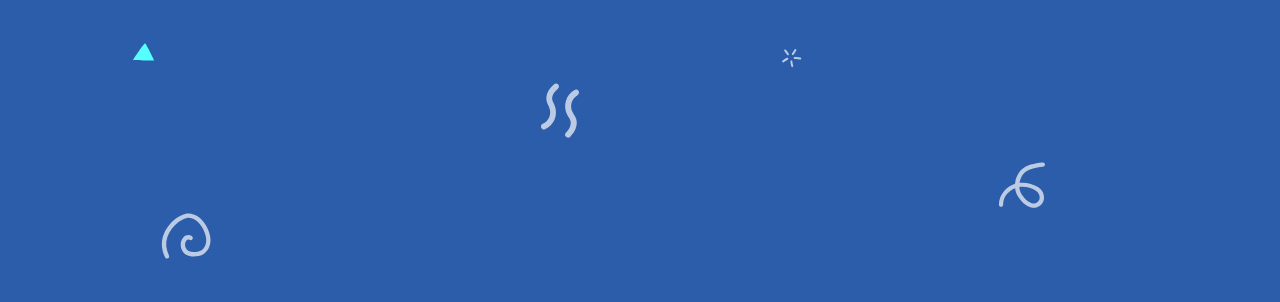
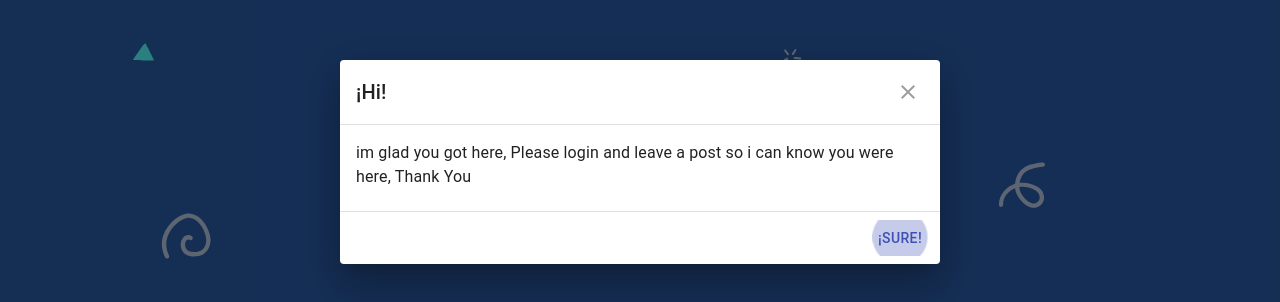
Before and after one commit to bilygc/instapicture, a React (Create React App) app: page / in a window 1280 px wide. Shown: the part 238-540 px from the top of the page. Built offline with nearby package versions, Linux system fonts and the light colour scheme; no server answers.

Commit message:
signin feataure

```diff
--- a/package.json
+++ b/package.json
@@ -5,6 +5,7 @@
   "dependencies": {
     "@material-ui/core": "^4.12.3",
     "@material-ui/icons": "^4.11.2",
+    "@material-ui/lab": "^4.0.0-alpha.60",
     "@testing-library/jest-dom": "^5.14.1",
     "@testing-library/react": "^11.2.7",
     "@testing-library/user-event": "^12.8.3",
--- a/src/App.js
+++ b/src/App.js
@@ -4,12 +4,18 @@ import Home from './components/Home/Home';
 import Auth from './components/Auth/Auth';
 import { Container } from '@material-ui/core';
 import  {BrowserRouter as Router, Routes, Route } from 'react-router-dom'
+import Dialog from './components/Dialog/Dialog'
 
 const App = () => {
+
+    const dialogTitle = "¡Hi!"
+    const dialogContent = "im glad you got here, Please login and leave a post so i can know you were here, Thank You"
+    const dialogButton = "¡Sure!"
     return (
         <Router>
             <Container maxWidth="lg" >
                 <Navbar/>
+                <Dialog dialogTitle={dialogTitle} dialogContent={dialogContent} dialogButton={dialogButton} />
                 <Routes>
                     <Route path="/" exact element={<Home/>} />
                     <Route path="/auth" exact element={<Auth/>} />
--- a/src/actions/auth.js
+++ b/src/actions/auth.js
@@ -1,13 +1,20 @@
 import * as api from '../api'
-import { AUTH } from '../constants/actionTypes';
+import { AUTH, LOGINERROR } from '../constants/actionTypes';
 
 export const signin = (FormData, navigate) => async (dispatch) =>{
     try {
         const {data} = await api.signIn(FormData);
         dispatch({type: AUTH, data})
-        navigate('/')
+        navigate('/?sign=true&message=You are logged In!!')
     } catch (error) {
         console.log(`Sign In error: ${error}`)
+        const errorInfo = {
+            open:true,
+            title:"Login failed...",
+            message: error
+        }
+        console.log("Action auth: ",errorInfo)
+        dispatch({type: LOGINERROR, payload:errorInfo})
     }
 }
 
@@ -16,7 +23,7 @@ export const signup = (FormData, navigate) => async (dispatch) =>{
         const {data} = await api.signUp(FormData);
         console.log("signUp data:"+JSON.stringify(data))
         dispatch({type:AUTH, data})
-        navigate('/')
+        navigate('/?sign=true&message=Congrats you are Signed up!!')
     } catch (error) {
         console.log(`Sign Up error: ${error}`)
     }
--- a/src/components/Auth/Auth.jsx
+++ b/src/components/Auth/Auth.jsx
@@ -1,4 +1,4 @@
-import React, {useState } from 'react'
+import React, {useState, useEffect } from 'react'
 import { Container, Paper, Typography, Grid, Avatar, Button } from '@material-ui/core'
 import LockOutlinedIcon from '@material-ui/icons/LockOutlined';
 import Icon from './icon'
@@ -21,10 +21,14 @@ const Auth = () => {
 
     const handleSubmit = (e) =>{
         e.preventDefault()
-        if (isSignup) {
-            dispatch(signup(formData, navigate))
-        }else{
-            dispatch(signin(formData, navigate))
+        try {
+            if (isSignup) {
+                dispatch(signup(formData, navigate))
+            }else{
+                dispatch(signin(formData, navigate))
+            }
+        } catch (error) {
+            console.log("catch error: ",error)
         }
     }
     const handleChange = (e) =>{
@@ -45,7 +49,7 @@ const Auth = () => {
 
         try {
             dispatch({type:'AUTH', data:{result, token}})
-            navigate('/')
+            navigate('/?sign=true&message=your are Logged In!!')
         } catch (error) {
             console.log(error)
         }
--- /dev/null
+++ b/src/components/Dialog/Dialog.jsx
@@ -0,0 +1,85 @@
+import React from 'react';
+import { withStyles } from '@material-ui/core/styles';
+import Button from '@material-ui/core/Button';
+import Dialog from '@material-ui/core/Dialog';
+import MuiDialogTitle from '@material-ui/core/DialogTitle';
+import MuiDialogContent from '@material-ui/core/DialogContent';
+import MuiDialogActions from '@material-ui/core/DialogActions';
+import IconButton from '@material-ui/core/IconButton';
+import CloseIcon from '@material-ui/icons/Close';
+import Typography from '@material-ui/core/Typography';
+import Slide from '@material-ui/core/Slide';
+import { useState } from 'react';
+
+const Transition = React.forwardRef(function Transition(props, ref) {
+  return <Slide direction="up" ref={ref} {...props} />;
+});
+
+const styles = (theme) => ({
+  root: {
+    margin: 0,
+    padding: theme.spacing(2),
+  },
+  closeButton: {
+    position: 'absolute',
+    right: theme.spacing(1),
+    top: theme.spacing(1),
+    color: theme.palette.grey[500],
+  },
+});
+
+const DialogTitle = withStyles(styles)((props) => {
+  const { children, classes, onClose, ...other } = props;
+  return (
+    <MuiDialogTitle disableTypography className={classes.root} {...other}>
+      <Typography variant="h6">{children}</Typography>
+      {onClose ? (
+        <IconButton aria-label="close" className={classes.closeButton} onClick={onClose}>
+          <CloseIcon />
+        </IconButton>
+      ) : null}
+    </MuiDialogTitle>
+  );
+});
+
+const DialogContent = withStyles((theme) => ({
+  root: {
+    padding: theme.spacing(2),
+  },
+}))(MuiDialogContent);
+
+const DialogActions = withStyles((theme) => ({
+  root: {
+    margin: 0,
+    padding: theme.spacing(1),
+  },
+}))(MuiDialogActions);
+
+export default function CustomizedDialogs({dialogTitle, dialogContent, dialogButton}) {
+  const [open, setOpen] = useState(true);
+
+  const handleClose = () => {
+    setOpen(false);
+  };
+
+
+  return (
+    <div>
+      <Dialog onClose={handleClose} aria-labelledby="customized-dialog-title" open={open} transitionDuration={Transition} >
+        <DialogTitle id="customized-dialog-title" onClose={handleClose}>
+          {dialogTitle}
+        </DialogTitle>
+        <DialogContent dividers>
+          <Typography gutterBottom>
+            {dialogContent}
+          </Typography>
+        </DialogContent>
+        <DialogActions>
+          <Button autoFocus onClick={handleClose} color="primary">
+            {dialogButton}
+          </Button>
+        </DialogActions>
+      </Dialog>
+    </div>
+  );
+}
--- a/src/components/Home/Home.jsx
+++ b/src/components/Home/Home.jsx
@@ -1,23 +1,52 @@
-import React, { useState, useEffect } from 'react'
+import React, { useState, useEffect, useRef } from 'react'
 import { Container, Grow, Grid } from '@material-ui/core';
 import { useDispatch } from 'react-redux';
 import {getPosts } from '../../actions/posts'
 import Posts from '../Posts/Posts';
 import Form from '../Form/Form';
 import useStyles from './styles';
+import { useSearchParams } from 'react-router-dom';
+import CustomizedSnackbars from '../Snackbar/Snackbar';
+
 
 const Home = () => {
     const [currentId, setCurrentId] = useState(null)
     const dispatch = useDispatch()
     const classes = useStyles();
+    let [searchParams, setSearchParams] = useSearchParams();
+    const goingClean = useRef(null)
+
+
+    var logInOut = searchParams.get('sign') !== null ? searchParams.get('sign') : searchParams.get('logout')
+    var message = searchParams.get('message')
+    console.log("message:",message," loginout: ",logInOut)
+
 
     useEffect(() => {
         dispatch( getPosts() )
     }, [dispatch, currentId])
 
+    const cleanUrl = () =>{
+        if(goingClean) setTimeout(() =>{
+            setSearchParams({})
+        },7500);
+    }
+
+    useEffect(() => {
+        goingClean.current = true;
+        cleanUrl();
+
+        return () => {
+            goingClean.current = false;
+        };
+
+    },[]);
+
+
     return (
         <Grow in>
             <Container className={classes.noPadding}  >
+                <CustomizedSnackbars severity="success" openS={logInOut} message={message} />
                 <Grid className={classes.mainContainer} container justifyContent="space-between" alignItems="stretch" spacing={3} >
                     <Grid item xs={12} sm={7} >
                         <Posts setCurrentId={setCurrentId}/>
--- a/src/components/Navbar/Navbar.jsx
+++ b/src/components/Navbar/Navbar.jsx
@@ -25,7 +25,8 @@ const Navbar = () => {
 
     const logOut = () =>{
         dispatch({type:'LOGOUT'})
-        navigate('/')
+        navigate('/?logout=true&message=you are logged out')
+        navigate(0)//refresh the page
         setUser(null)
     }
 
--- /dev/null
+++ b/src/components/Snackbar/Snackbar.jsx
@@ -0,0 +1,46 @@
+import React, { useEffect } from 'react';
+import Button from '@material-ui/core/Button';
+import Snackbar from '@material-ui/core/Snackbar';
+import MuiAlert from '@material-ui/lab/Alert';
+import { makeStyles } from '@material-ui/core/styles';
+// import { useSearchParams } from 'react-router-dom';
+
+
+function Alert(props) {
+  return <MuiAlert elevation={6} variant="filled" {...props} />;
+}
+
+const useStyles = makeStyles((theme) => ({
+  root: {
+    width: '100%',
+    '& > * + *': {
+      marginTop: theme.spacing(2),
+    },
+  },
+}));
+
+export default function CustomizedSnackbars({openS = false,severity, message = 'sucess!!'}) {
+  const classes = useStyles();
+  const [open, setOpen] = React.useState(openS);
+
+  const handleClose = (event, reason) => {
+    if (reason === 'clickaway') {
+      return;
+    }
+    setOpen(false);
+  }
+
+  return (
+    <div className={classes.root}>
+      <Snackbar open={open} autoHideDuration={6000} onClose={handleClose}>
+        <Alert onClose={handleClose} severity={severity}>
+          {message}
+        </Alert>
+      </Snackbar>
+      {/* <Alert severity="error">This is an error message!</Alert>
+      <Alert severity="warning">This is a warning message!</Alert>
+      <Alert severity="info">This is an information message!</Alert>
+      <Alert severity="success">This is a success message!</Alert> */}
+    </div>
+  );
+}
--- a/src/constants/actionTypes.js
+++ b/src/constants/actionTypes.js
@@ -5,3 +5,4 @@ export const DELETE = 'DELETE';
 export const LIKEPOST = 'LIKEPOST';
 export const AUTH = 'AUTH';
 export const LOGOUT = 'LOGOUT';
+export const LOGINERROR = 'LOGINERROR';
--- a/src/reducers/index.js
+++ b/src/reducers/index.js
@@ -1,5 +1,6 @@
 import { combineReducers } from "redux";
 import posts from "./posts";
 import auth from './auth';
+import snackbar from "./snackbar";
 
-export default combineReducers({posts, auth})
+export default combineReducers({posts, auth,snackbar})
--- /dev/null
+++ b/src/reducers/snackbar.js
@@ -0,0 +1,12 @@
+import { LOGINERROR } from "../constants/actionTypes";
+export default (snackObj = {}, action) => {
+    switch (action.type) {
+        case LOGINERROR:
+        return action.payload;
+        break;
+
+        default:
+            return snackObj;
+            break;
+    }
+}
```
Also changed, not shown: 1 other file (tests, documents, lock files or other folders).
